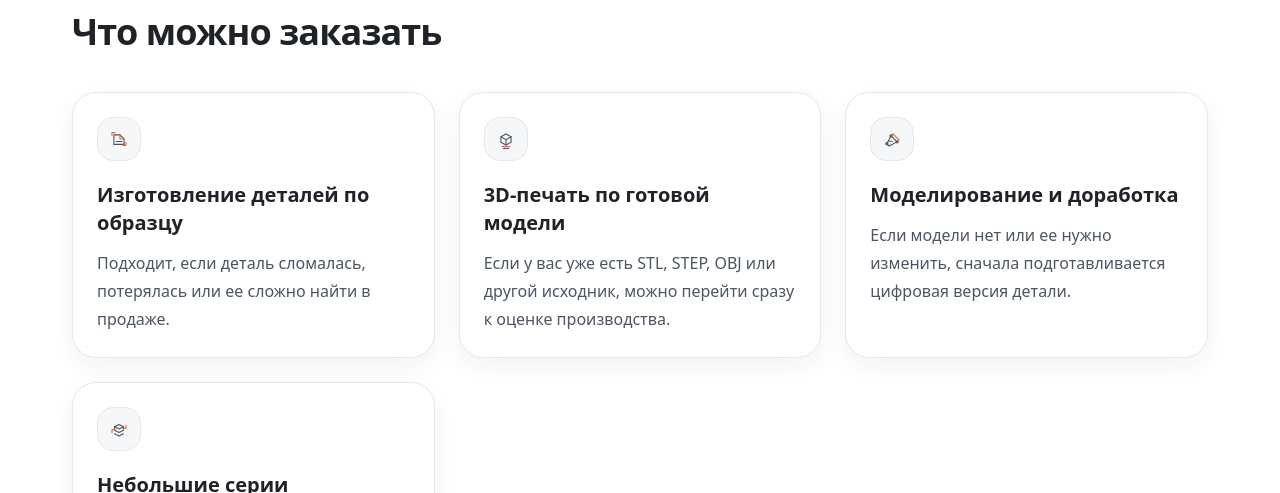
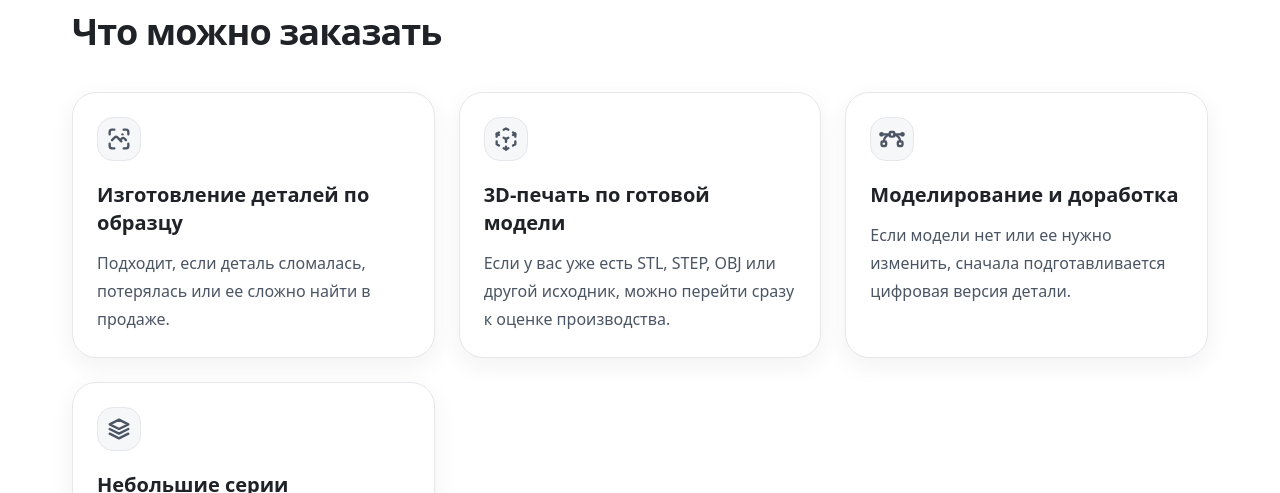
Before and after one commit to InsanEagle/site_3dprinters_v2, a Next.js app: page / in a window 1280 px wide. Shown: the part 1500-1993 px from the top of the page. Built offline with nearby package versions, Linux system fonts and the light colour scheme; no server answers.

Commit message:
fix: use tabler-style icons in feature cards

```diff
--- a/components/shared/feature-cards.tsx
+++ b/components/shared/feature-cards.tsx
@@ -9,51 +9,62 @@ function FeatureIcon({ type }: { type: FeatureIconType }) {
       aria-hidden="true"
     >
       <svg
-        viewBox="0 0 44 44"
+        viewBox="0 0 24 24"
         className="h-7 w-7"
         fill="none"
         stroke="currentColor"
         strokeLinecap="round"
         strokeLinejoin="round"
-        strokeWidth="1.7"
+        strokeWidth="2"
       >
         {type === "sample" ? (
           <>
-            <path d="M14 15.5h9.5l6.5 6.5v8.5H14z" />
-            <path d="M23.5 15.5V22H30" className="stroke-accent" />
-            <path d="M17.5 26h9" />
-            <path d="M11 12h5M11 12v5M33 32h-5M33 32v-5" className="stroke-accent" />
+            <path d="M15 8h.01" />
+            <path d="M6 13l2.644 -2.644a1.21 1.21 0 0 1 1.712 0l3.644 3.644" />
+            <path d="M13 13l1.644 -1.644a1.21 1.21 0 0 1 1.712 0l1.644 1.644" />
+            <path d="M4 8v-2a2 2 0 0 1 2 -2h2" />
+            <path d="M4 16v2a2 2 0 0 0 2 2h2" />
+            <path d="M16 4h2a2 2 0 0 1 2 2v2" />
+            <path d="M16 20h2a2 2 0 0 0 2 -2v-2" />
           </>
         ) : null}
 
         {type === "print" ? (
           <>
-            <path d="M14 18.5 22 14l8 4.5-8 4.5z" />
-            <path d="M14 18.5v8.5l8 4.5 8-4.5v-8.5" />
-            <path d="M22 23v8.5" />
-            <path d="M16 34h12" className="stroke-accent" />
-            <path d="M18 37h8" />
+            <path d="M6 17.6l-2 -1.1v-2.5" />
+            <path d="M4 10v-2.5l2 -1.1" />
+            <path d="M10 4.1l2 -1.1l2 1.1" />
+            <path d="M18 6.4l2 1.1v2.5" />
+            <path d="M20 14v2.5l-2 1.12" />
+            <path d="M14 19.9l-2 1.1l-2 -1.1" />
+            <path d="M12 12l2 -1.1" />
+            <path d="M18 8.6l2 -1.1" />
+            <path d="M12 12v2.5" />
+            <path d="M12 18.5v2.5" />
+            <path d="M12 12l-2 -1.12" />
+            <path d="M6 8.6l-2 -1.1" />
           </>
         ) : null}
 
         {type === "model" ? (
           <>
-            <path d="M14 29.5 20.5 17l9.5 9.5-12.5 6.5z" />
-            <path d="m20.5 17 3-3 9.5 9.5-3 3" className="stroke-accent" />
-            <path d="M17.5 25.5h5" />
-            <circle cx="14" cy="29.5" r="1.8" />
-            <circle cx="20.5" cy="17" r="1.8" />
-            <circle cx="30" cy="26.5" r="1.8" />
+            <path d="M3 15a1 1 0 0 1 1 -1h2a1 1 0 0 1 1 1v2a1 1 0 0 1 -1 1h-2a1 1 0 0 1 -1 -1v-2" />
+            <path d="M17 15a1 1 0 0 1 1 -1h2a1 1 0 0 1 1 1v2a1 1 0 0 1 -1 1h-2a1 1 0 0 1 -1 -1v-2" />
+            <path d="M10 7a1 1 0 0 1 1 -1h2a1 1 0 0 1 1 1v2a1 1 0 0 1 -1 1h-2a1 1 0 0 1 -1 -1v-2" />
+            <path d="M10 8.5a6 6 0 0 0 -5 5.5" />
+            <path d="M14 8.5a6 6 0 0 1 5 5.5" />
+            <path d="M10 8h-6" />
+            <path d="M20 8h-6" />
+            <path d="M2 8a1 1 0 1 0 2 0a1 1 0 1 0 -2 0" />
+            <path d="M20 8a1 1 0 1 0 2 0a1 1 0 1 0 -2 0" />
           </>
         ) : null}
 
         {type === "series" ? (
           <>
-            <path d="M15 18.5 22 15l7 3.5-7 3.5z" />
-            <path d="m15 24 7 3.5 7-3.5" />
-            <path d="m15 29.5 7 3.5 7-3.5" />
-            <path d="M15 18.5v4M29 18.5v4" />
-            <path d="M33 16v5h-5M11 28v-5h5" className="stroke-accent" />
+            <path d="M12 4l-8 4l8 4l8 -4l-8 -4" />
+            <path d="M4 12l8 4l8 -4" />
+            <path d="M4 16l8 4l8 -4" />
           </>
         ) : null}
       </svg>
```
